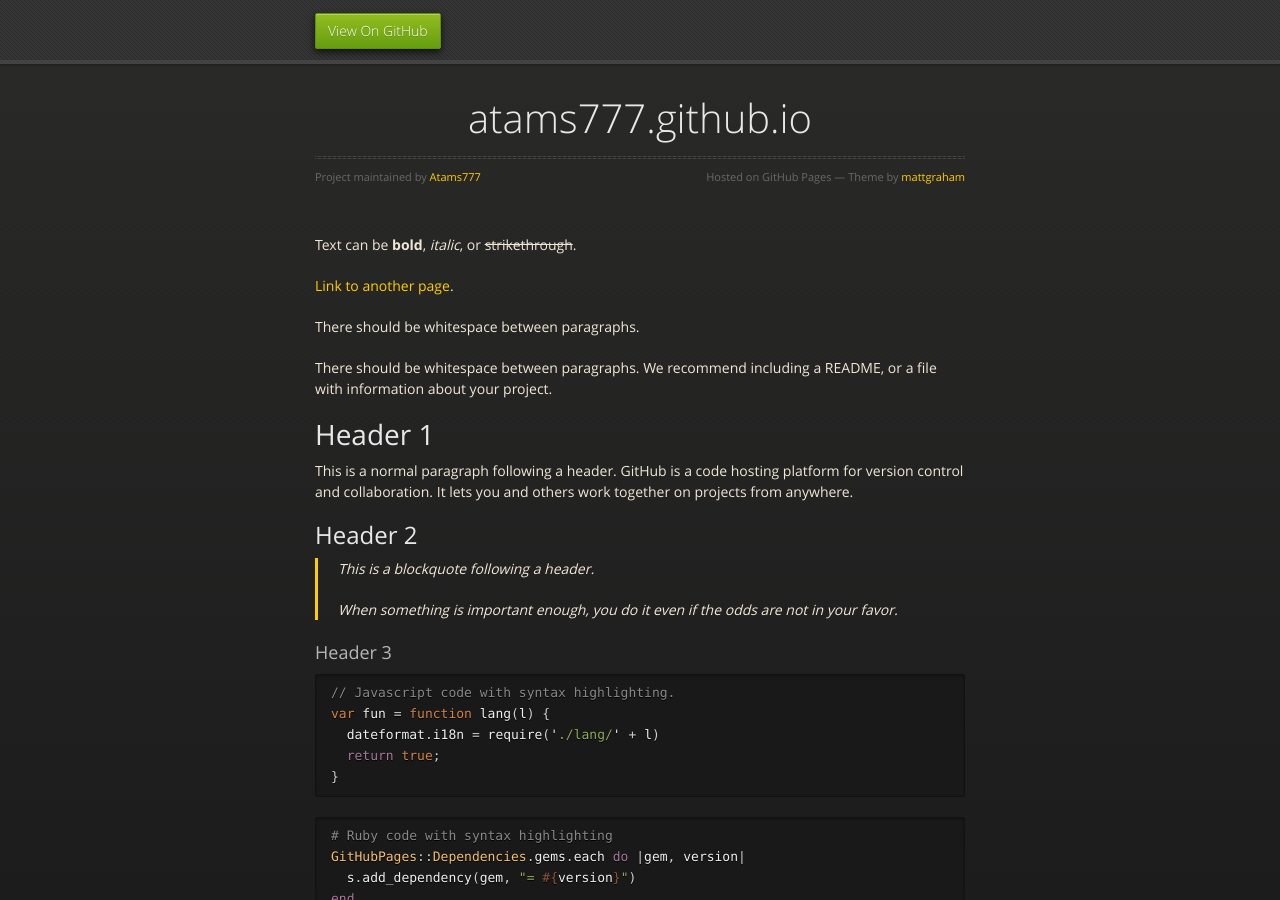
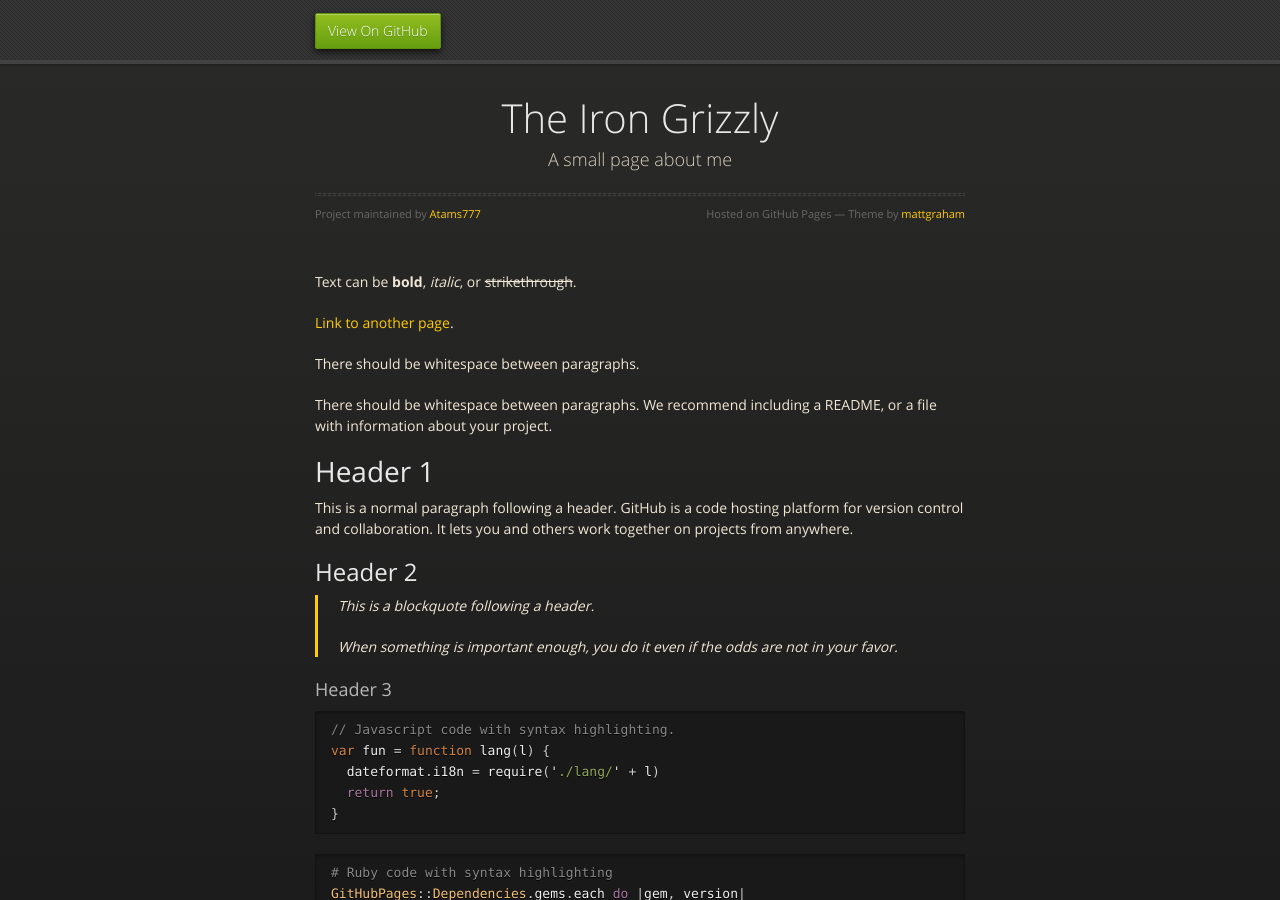
Before and after one commit to Atams777/atams777.github.io, a Jekyll site: the page built from index.md, in a window 1280 px wide and 900 px high. Built offline with Jekyll 4.4.1, drawn with Linux system fonts in a browser that asks for light colours; the repository's description, which GitHub fills in, is left out.

Commit message:
Update to condif.yml
Added title and description

```diff
--- a/_config.yml
+++ b/_config.yml
@@ -1 +1,3 @@
 theme: jekyll-theme-midnight
+title: The Iron Grizzly
+description: A small page about me
```
